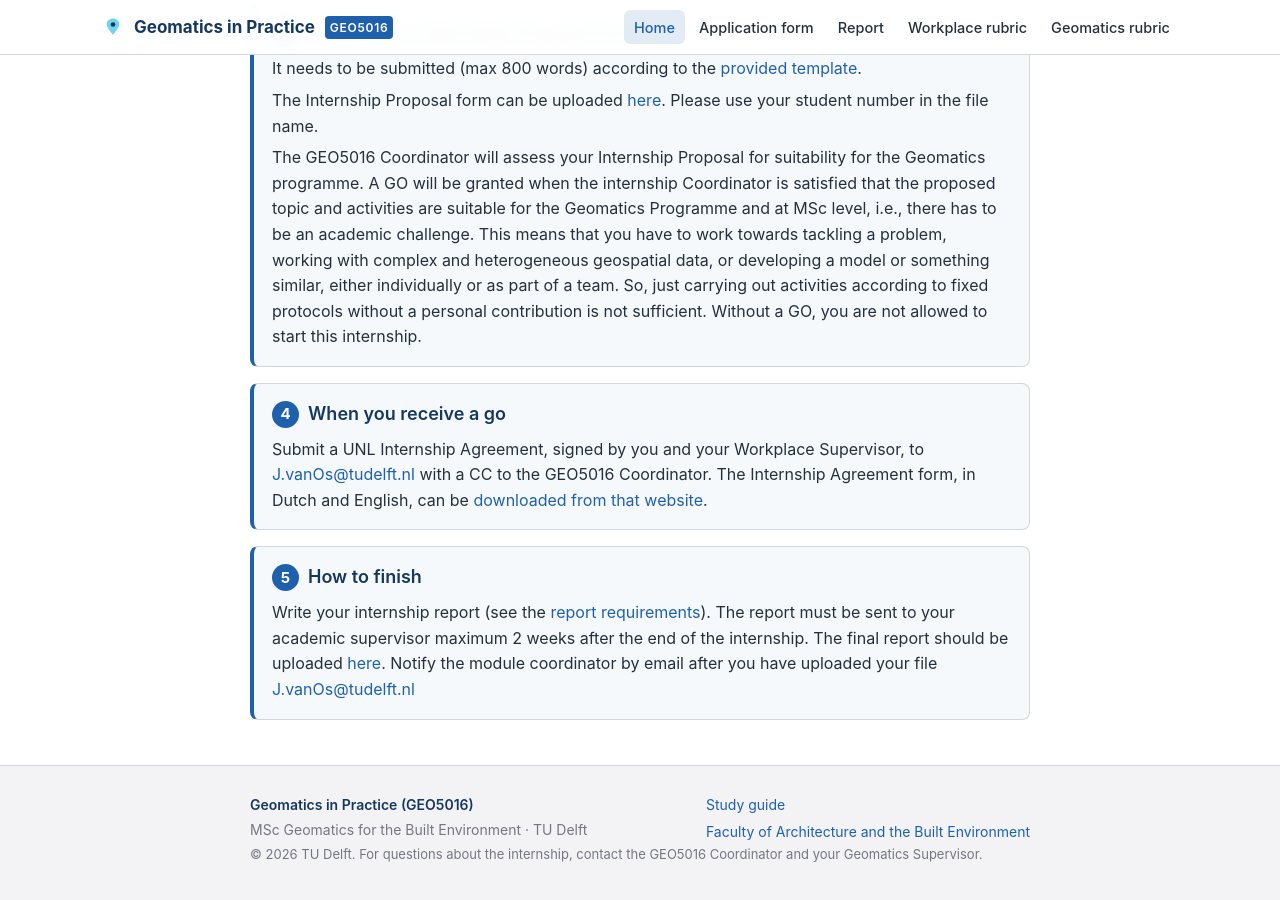
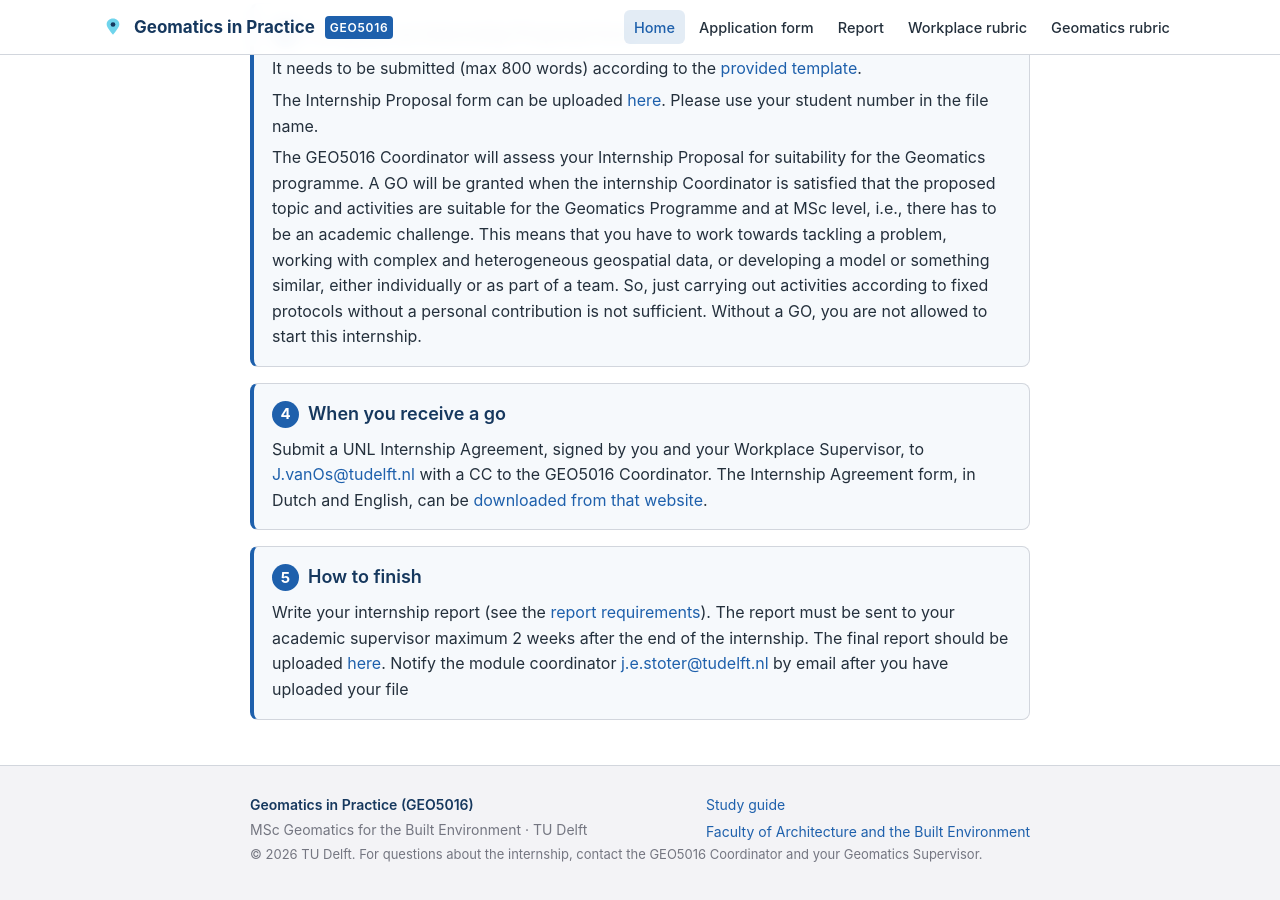
Before and after one commit to tudelft3d/geo5016, a Jekyll site: the page built from index.md, in a window 1280 px wide and 900 px high, scrolled down 2473 px. Built offline with Jekyll 4.4.1, drawn with Linux system fonts in a browser that asks for light colours.

Commit message:
Revise internship report submission instructions
Updated email notification details for report submission.

```diff
--- a/index.md
+++ b/index.md
@@ -79,6 +79,6 @@ Both marks should be above 5.0. Otherwise a retake is needed.
 
   <div class="step">
     <h3><span class="step-number" aria-hidden="true">5</span> How to finish</h3>
-    <p>Write your internship report (see the <a href="internship-report-requirements/">report requirements</a>). The report must be sent to your academic supervisor maximum 2 weeks after the end of the internship. The final report should be uploaded <a href="https://surfdrive.surf.nl/s/ACwg6YJxC6BTmzm">here</a>. Notify the module coordinator by email after you have uploaded your file  <a href="mailto:j.e.stoter@tudelft.nl@tudelft.nl">J.vanOs@tudelft.nl</a> </p>
+    <p>Write your internship report (see the <a href="internship-report-requirements/">report requirements</a>). The report must be sent to your academic supervisor maximum 2 weeks after the end of the internship. The final report should be uploaded <a href="https://surfdrive.surf.nl/s/ACwg6YJxC6BTmzm">here</a>. Notify the module coordinator <a href="mailto: Jantien Stoter">j.e.stoter@tudelft.nl</a> by email after you have uploaded your file   </p>
   </div>
 </div>
```
